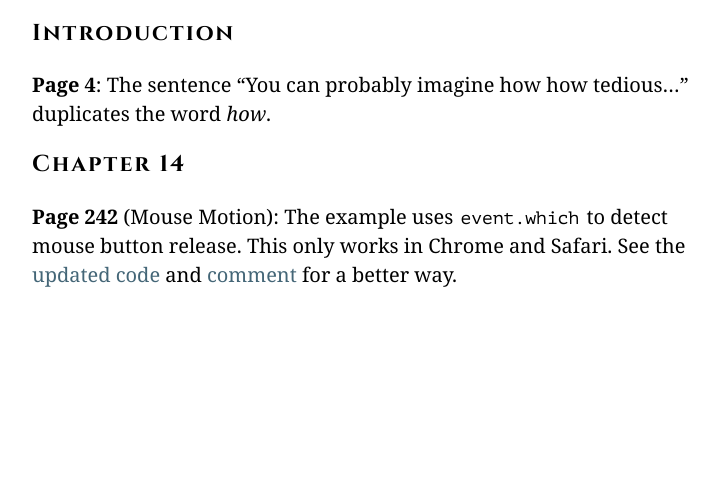
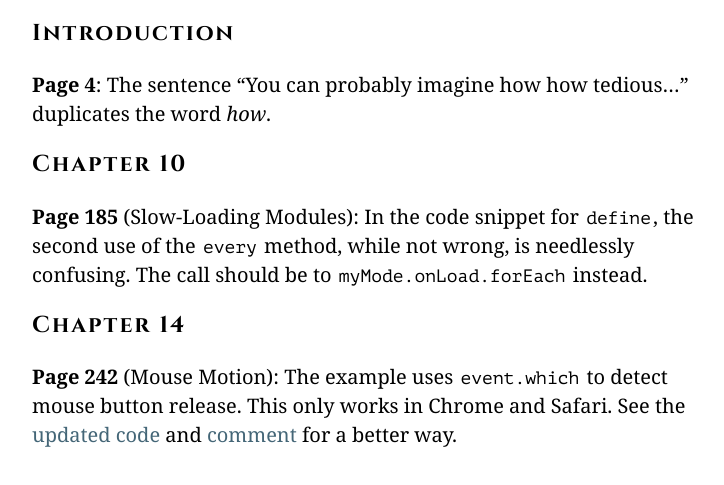
Before and after one commit to marijnh/Eloquent-JavaScript, a website: page html/errata.html in a window 1280 px wide. Shown: the part 201-686 px from the top of the page, without its empty margins (258-982 px from the left). Drawn offline with Linux system fonts and the light colour scheme.

Commit message:
Fix bogus method use in Chapter 10
And add an errata entry.

```diff
--- a/10_modules.txt
+++ b/10_modules.txt
@@ -636,7 +636,7 @@ function define(depNames, moduleFunction) {
     if (myMod) {
       myMod.exports = exports;
       myMod.loaded = true;
-      myMod.onLoad.every(function(f) { f(); });
+      myMod.onLoad.forEach(function(f) { f(); });
     }
   }
   whenDepsLoaded();
--- a/html/errata.html
+++ b/html/errata.html
@@ -22,6 +22,14 @@ page</a>.</p>
 <p><strong>Page 4</strong>: The sentence “You can probably imagine
 how how tedious…” duplicates the word <em>how</em>.</p>
 
+<h2>Chapter 10</h2>
+
+<p><strong>Page 185</strong> (Slow-Loading Modules): In the code
+snippet for <code>define</code>, the second use of
+the <code>every</code> method, while not wrong, is needlessly
+confusing. The call should be to <code>myMode.onLoad.forEach</code>
+instead.</p>
+
 <h2>Chapter 14</h2>
 
 <p><strong>Page 242</strong> (Mouse Motion): The example
```
